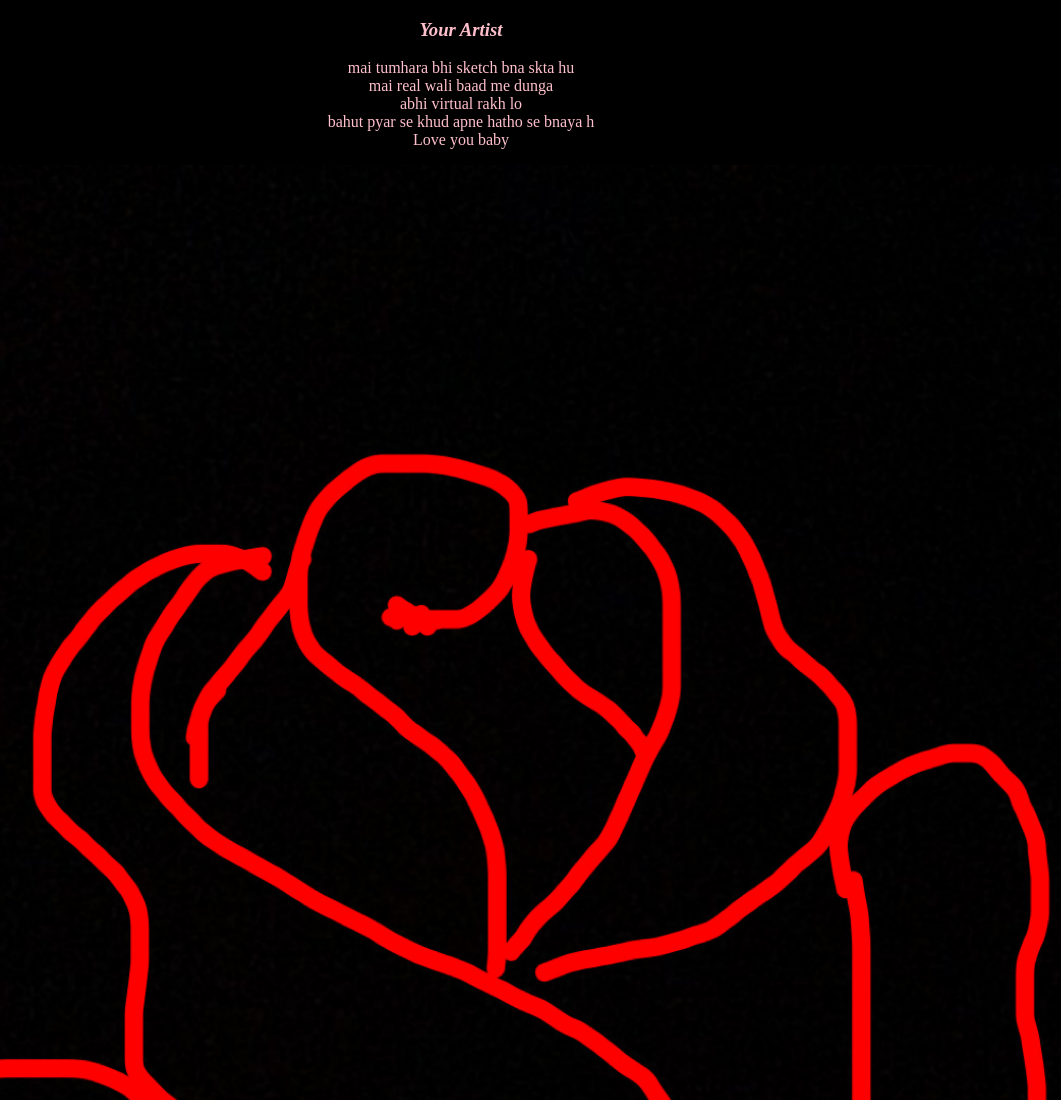
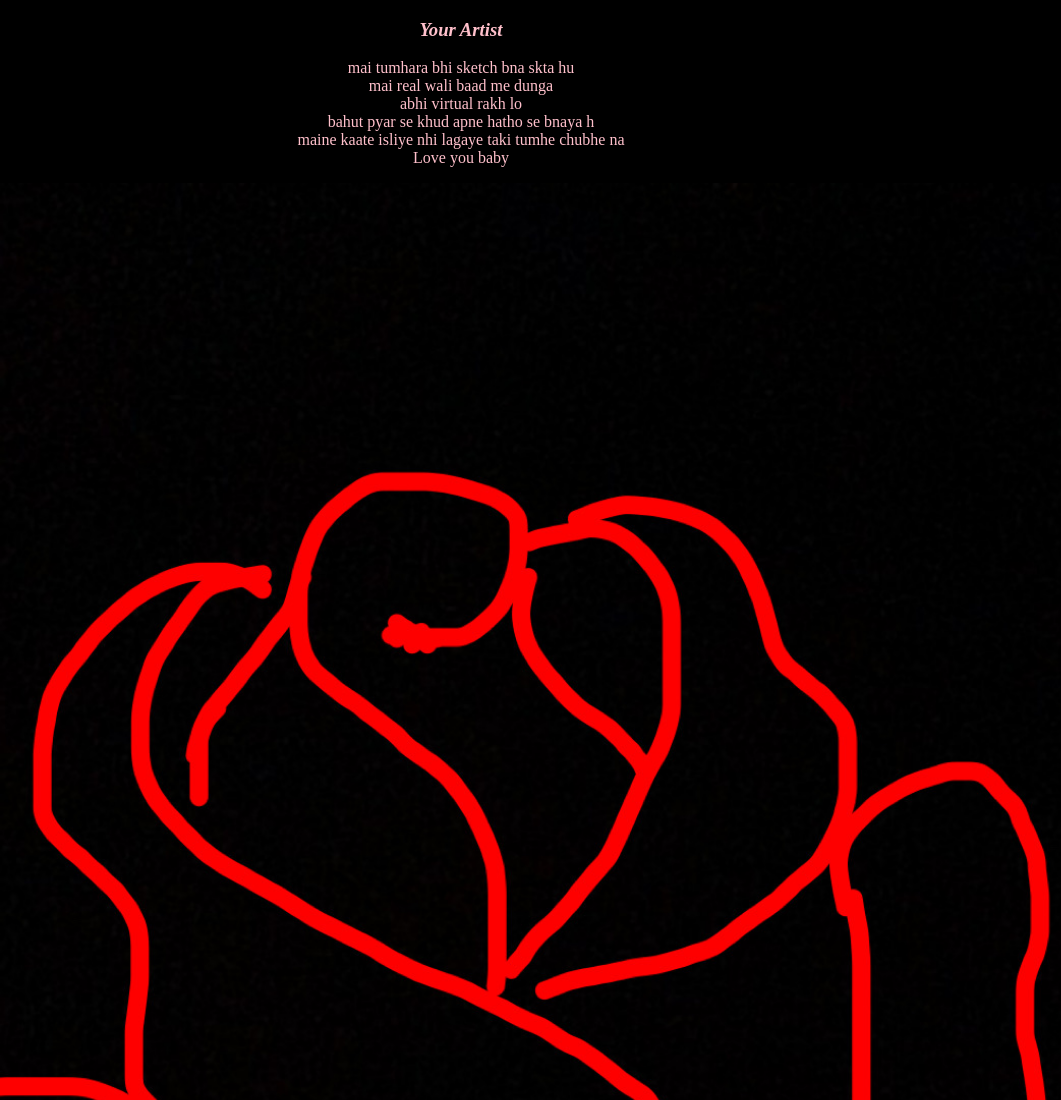
Before and after one commit to PrinceMargaret/Rose, a plain HTML site: page index.html in a window 1280 px wide. Shown: the top 1100 px of the page, without its empty margins (179-1240 px from the left). Drawn offline with Linux system fonts and the light colour scheme.

Commit message:
Update index.html

```diff
--- a/index.html
+++ b/index.html
@@ -17,7 +17,7 @@
 </head>
 <body>
    <i> <h3 >Your Artist</h3> </i>
-    <p>mai tumhara bhi sketch bna skta hu <br> mai real wali baad me dunga <br> abhi virtual rakh lo <br> bahut pyar se khud apne hatho se bnaya h <br> Love you baby</p>
+    <p>mai tumhara bhi sketch bna skta hu <br> mai real wali baad me dunga <br> abhi virtual rakh lo <br> bahut pyar se khud apne hatho se bnaya h <br> maine kaate isliye nhi lagaye taki tumhe chubhe na <br> Love you baby</p>
     <img src="Rose.jpg" height="100%" width="100%">
 <script src="https://static.elfsight.com/platform/platform.js" async></script>
 <div class="elfsight-app-d5354024-5024-4f78-a9c6-98c6b513e576" data-elfsight-app-lazy></div>
```
